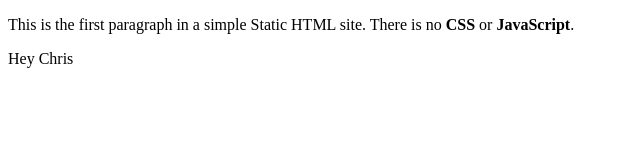
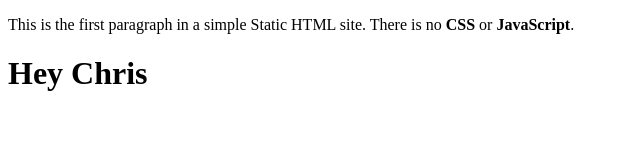
Before and after one commit to jmvaisa/static, a plain HTML site: page index.html in a window 1280 px wide. Shown: the whole page, without its empty margins (0-640 px from the left). Drawn offline with Linux system fonts and the light colour scheme.

Commit message:
Fixed h1 tag

```diff
--- a/index.html
+++ b/index.html
@@ -5,6 +5,6 @@
   </head>
   <body>
     <p>This is the first paragraph in a simple Static HTML site. There is no <strong>CSS</strong> or <strong>JavaScript</strong>.</p>
-    <h120>Hey Chris</h120>
+    <h1>Hey Chris</h1>
   </body>
 </html>
```
